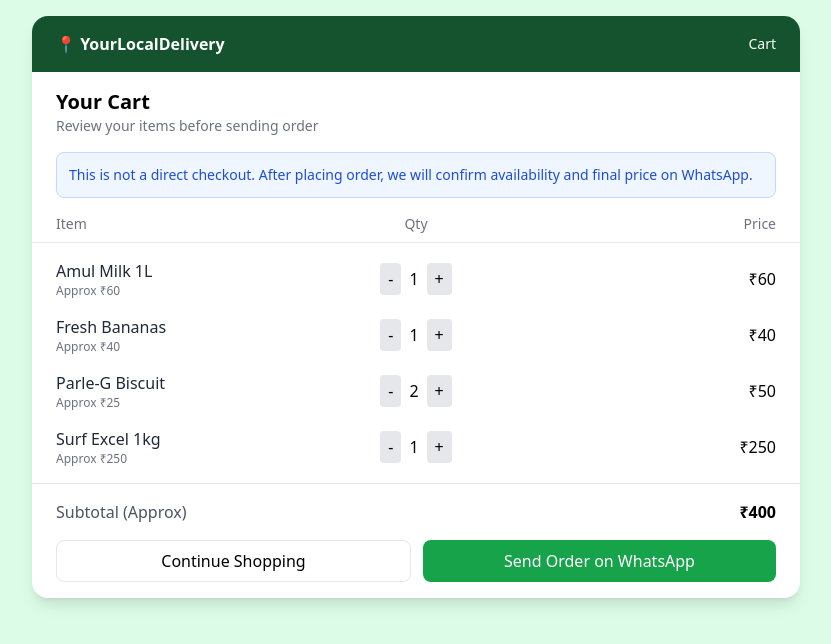
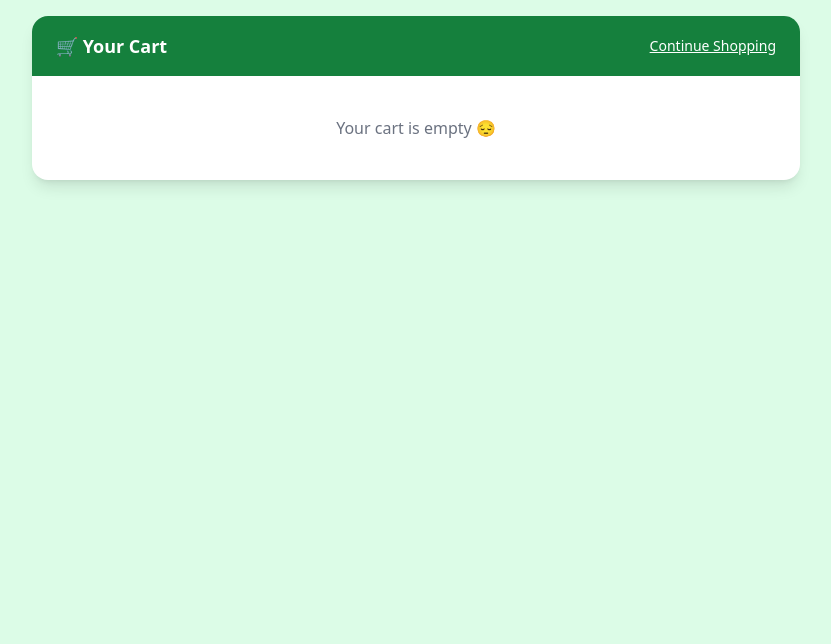
Before and after one commit to AkashChy284/local_delivery_app, a React (Vite) app in the folder frontend/: page /cart in a window 1280 px wide. Shown: the top 644 px of the page, without its empty margins (224-1055 px from the left). Built offline with nearby package versions, Linux system fonts and the light colour scheme.

Commit message:
Fix admin API URLs al

```diff
--- a/frontend/src/context/CartContext.jsx
+++ b/frontend/src/context/CartContext.jsx
@@ -5,13 +5,14 @@
 export function CartProvider({ children }) {
   const [cart, setCart] = useState([]);
 
+  // ✅ ADD TO CART
   const addToCart = (product) => {
     setCart((prev) => {
-      const exist = prev.find((item) => item.id === product.id);
+      const exist = prev.find((item) => item._id === product._id);
 
       if (exist) {
         return prev.map((item) =>
-          item.id === product.id
+          item._id === product._id
             ? { ...item, qty: item.qty + 1 }
             : item
         );
@@ -21,19 +22,23 @@
     });
   };
 
+  // ✅ INCREASE QTY
   const increaseQty = (id) => {
     setCart((prev) =>
       prev.map((item) =>
-        item.id === id ? { ...item, qty: item.qty + 1 } : item
+        item._id === id ? { ...item, qty: item.qty + 1 } : item
       )
     );
   };
 
+  // ✅ DECREASE QTY
   const decreaseQty = (id) => {
     setCart((prev) =>
       prev
         .map((item) =>
-          item.id === id ? { ...item, qty: item.qty - 1 } : item
+          item._id === id
+            ? { ...item, qty: item.qty - 1 }
+            : item
         )
         .filter((item) => item.qty > 0)
     );
@@ -48,4 +53,5 @@
   );
 }
 
+// ✅ HOOK
 export const useCart = () => useContext(CartContext);
--- a/frontend/src/pages/Cart.jsx
+++ b/frontend/src/pages/Cart.jsx
@@ -1,49 +1,37 @@
-import React, { useState } from "react";
+import React from "react";
 import { useNavigate } from "react-router-dom";
+import { useCart } from "../context/CartContext";
 
 export default function Cart() {
   const navigate = useNavigate();
 
-  const [cart, setCart] = useState([
-    { id: 1, name: "Amul Milk 1L", price: 60, qty: 1 },
-    { id: 2, name: "Fresh Bananas", price: 40, qty: 1 },
-    { id: 3, name: "Parle-G Biscuit", price: 25, qty: 2 },
-    { id: 4, name: "Surf Excel 1kg", price: 250, qty: 1 },
-  ]);
+  // ✅ REAL CART (global state)
+  const { cart, increaseQty, decreaseQty } = useCart();
 
-  const phoneNumber = "919876543210";
+  const phoneNumber = "918935847223";
 
-  const increaseQty = (id) => {
-    setCart((prev) =>
-      prev.map((item) =>
-        item.id === id ? { ...item, qty: item.qty + 1 } : item
-      )
-    );
-  };
-
-  const decreaseQty = (id) => {
-    setCart((prev) =>
-      prev
-        .map((item) =>
-          item.id === id ? { ...item, qty: item.qty - 1 } : item
-        )
-        .filter((item) => item.qty > 0)
-    );
-  };
-
+  // ✅ TOTAL
   const totalPrice = cart.reduce(
     (acc, item) => acc + item.price * item.qty,
     0
   );
 
+  // ✅ WHATSAPP ORDER
   const sendWhatsApp = () => {
+    if (cart.length === 0) {
+      alert("Cart is empty");
+      return;
+    }
+
     let msg = "Hi, I want to place an order:\n\n";
 
     cart.forEach((item) => {
-      msg += `🛒 ${item.name} - Qty: ${item.qty} - ₹${item.price * item.qty}\n`;
+      msg += `🛒 ${item.name} - Qty: ${item.qty} - ₹${
+        item.price * item.qty
+      }\n`;
     });
 
-    msg += `\nSubtotal (Approx): ₹${totalPrice}`;
+    msg += `\nTotal: ₹${totalPrice}`;
 
     const url = `https://wa.me/${phoneNumber}?text=${encodeURIComponent(msg)}`;
     window.open(url, "_blank");
@@ -51,53 +39,51 @@
 
   return (
     <div className="min-h-screen bg-green-100 p-4">
-
       <div className="max-w-3xl mx-auto bg-white rounded-2xl shadow-lg overflow-hidden">
 
-        {/* NAVBAR */}
-        <div className="bg-green-900 text-white px-6 py-4 flex justify-between items-center">
-          <h1 className="font-semibold">📍 YourLocalDelivery</h1>
-          <p className="text-sm">Cart</p>
+        {/* HEADER */}
+        <div className="bg-green-700 text-white px-6 py-4 flex justify-between items-center">
+          <h1 className="font-semibold text-lg">🛒 Your Cart</h1>
+          <button
+            onClick={() => navigate("/")}
+            className="text-sm underline"
+          >
+            Continue Shopping
+          </button>
         </div>
 
-        {/* HEADER */}
-        <div className="px-6 py-4">
-          <h2 className="text-xl font-semibold">Your Cart</h2>
-          <p className="text-sm text-gray-500">
-            Review your items before sending order
-          </p>
+        {/* EMPTY CART */}
+        {cart.length === 0 ? (
+          <div className="text-center py-10 text-gray-500">
+            Your cart is empty 😔
           </div>
-
-        {/* INFO BOX */}
-        <div className="mx-6 mb-4 bg-blue-50 border border-blue-200 text-blue-700 text-sm p-3 rounded-lg">
-          This is not a direct checkout. After placing order, we will confirm
-          availability and final price on WhatsApp.
-        </div>
-
-        {/* TABLE HEADER */}
-        <div className="grid grid-cols-3 px-6 text-sm font-medium text-gray-500 border-b pb-2">
-          <p>Item</p>
-          <p className="text-center">Qty</p>
-          <p className="text-right">Price</p>
-        </div>
-
+        ) : (
+          <>
             {/* ITEMS */}
             <div className="px-6 py-4 space-y-4">
               {cart.map((item) => (
                 <div
-              key={item.id}
-              className="grid grid-cols-3 items-center"
+                  key={item._id}
+                  className="flex items-center justify-between border-b pb-3"
                 >
+                  <div className="flex items-center gap-3">
+                    <img
+                      src={item.image}
+                      alt={item.name}
+                      className="h-14 w-14 object-cover rounded"
+                    />
                     <div>
-                <p className="font-medium text-gray-800">{item.name}</p>
-                <p className="text-xs text-gray-500">
-                  Approx ₹{item.price}
+                      <p className="font-medium">{item.name}</p>
+                      <p className="text-sm text-gray-500">
+                        ₹{item.price}
                       </p>
                     </div>
+                  </div>
 
-              <div className="flex justify-center items-center gap-2">
+                  {/* QTY CONTROL */}
+                  <div className="flex items-center gap-2">
                     <button
-                  onClick={() => decreaseQty(item.id)}
+                      onClick={() => decreaseQty(item._id)}
                       className="px-2 py-1 bg-gray-200 rounded"
                     >
                       -
@@ -106,14 +92,15 @@
                     <span>{item.qty}</span>
 
                     <button
-                  onClick={() => increaseQty(item.id)}
+                      onClick={() => increaseQty(item._id)}
                       className="px-2 py-1 bg-gray-200 rounded"
                     >
                       +
                     </button>
                   </div>
 
-              <div className="text-right font-medium">
+                  {/* PRICE */}
+                  <div className="font-medium">
                     ₹{item.price * item.qty}
                   </div>
                 </div>
@@ -122,30 +109,20 @@
 
             {/* FOOTER */}
             <div className="border-t px-6 py-4">
-
               <div className="flex justify-between mb-4">
-            <p className="text-gray-600">Subtotal (Approx)</p>
-            <p className="font-semibold">₹{totalPrice}</p>
+                <p className="text-gray-600">Total</p>
+                <p className="font-semibold text-lg">₹{totalPrice}</p>
               </div>
-
-          <div className="flex gap-3">
-            {/* ✅ FIXED BUTTON */}
-            <button
-              onClick={() => navigate("/")}
-              className="flex-1 border rounded-lg py-2"
-            >
-              Continue Shopping
-            </button>
 
               <button
                 onClick={sendWhatsApp}
-              className="flex-1 bg-green-600 text-white py-2 rounded-lg hover:bg-green-700"
+                className="w-full bg-green-600 text-white py-3 rounded-lg hover:bg-green-700"
               >
-              Send Order on WhatsApp
+                📲 Order on WhatsApp
               </button>
             </div>
-
-        </div>
+          </>
+        )}
       </div>
     </div>
   );
--- a/frontend/src/pages/Products.jsx
+++ b/frontend/src/pages/Products.jsx
@@ -7,12 +7,10 @@
 
   const { cart, addToCart, increaseQty, decreaseQty } = useCart();
 
-  const phoneNumber = "919876543210";
+  const phoneNumber = "918935847223";
 
-  // ✅ USE DEPLOYED BACKEND (IMPORTANT)
   const BASE_URL = "https://local-delivery-app-l4je.onrender.com";
 
-  // ✅ FETCH FROM BACKEND
   useEffect(() => {
     let url = `${BASE_URL}/api/products`;
 
@@ -26,7 +24,6 @@
       .catch((err) => console.error(err));
   }, [selectedCategory]);
 
-  // ✅ FIXED FILTER (category + search + trim bug)
   const filteredProducts = products.filter((item) => {
     const matchCategory = selectedCategory
       ? item.category?.trim().toLowerCase() === selectedCategory.toLowerCase()
@@ -39,16 +36,16 @@
     return matchCategory && matchSearch;
   });
 
-  // ✅ TOTALS
   const totalItems = cart.reduce((a, b) => a + b.qty, 0);
   const totalPrice = cart.reduce((a, b) => a + b.price * b.qty, 0);
 
-  // ✅ WHATSAPP
   const placeOrder = () => {
     let message = "Hi, I want to place an order:\n\n";
 
     cart.forEach((item) => {
-      message += `${item.name} - Qty: ${item.qty} - ₹${item.price * item.qty}\n`;
+      message += `${item.name} - Qty: ${item.qty} - ₹${
+        item.price * item.qty
+      }\n`;
     });
 
     message += `\nTotal: ₹${totalPrice}`;
@@ -74,7 +71,7 @@
         </button>
       </div>
 
-      {/* PRODUCTS GRID */}
+      {/* PRODUCTS */}
       <div className="grid grid-cols-2 md:grid-cols-3 gap-4">
 
         {filteredProducts.map((item) => {
@@ -96,7 +93,7 @@
 
               {!cartItem ? (
                 <button
-                  onClick={() => addToCart({ ...item, id: item._id })}
+                  onClick={() => addToCart(item)} // ✅ FIXED
                   className="mt-2 bg-green-600 text-white px-4 py-1 rounded-lg text-sm"
                 >
                   Add
```
Lines whose indentation alone changed are shown as unchanged.
